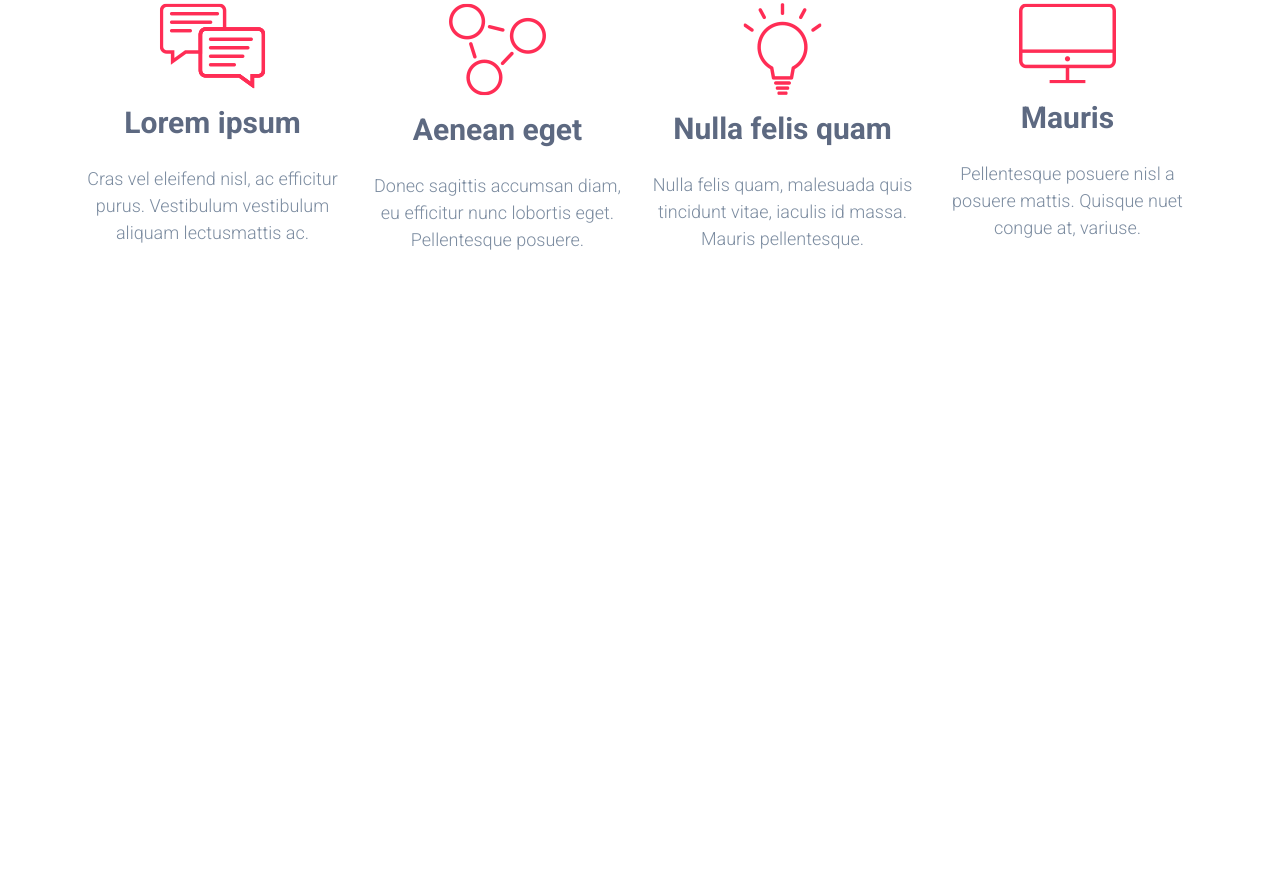
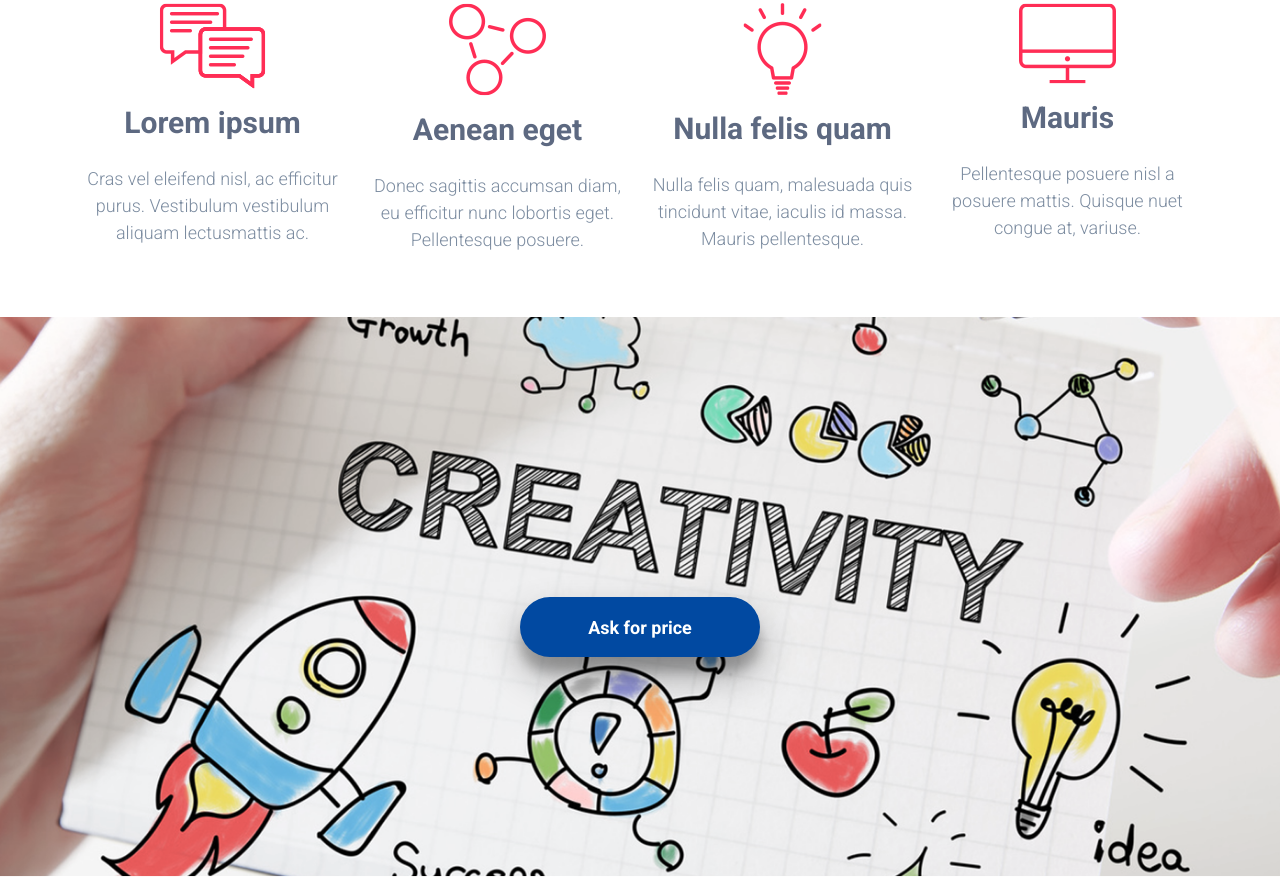
Before and after one commit to developer-abdulaziz/pax_psdToHtml, a website: page index.html in a window 1280 px wide. Shown: the part 1275-2152 px from the top of the page. Before the commit the page ends 1592 px from the top, so only its background shows below. Drawn offline with nearby package versions, Linux system fonts and the light colour scheme.

Commit message:
creativiy banner section add

```diff
--- a/assets/css/style.css
+++ b/assets/css/style.css
@@ -120,3 +120,20 @@ nav ul li {
     font-weight: 300;
     text-align: center;
 }
+
+/*========= creativity banner section  =========*/
+.creativity {
+    background-image: url(/assets/image/creativity\ banner.png);
+    background-repeat: no-repeat;
+    background-position: center;
+    background-size: cover;
+    height: 70vh;
+    display: flex;
+    align-items: center;
+    justify-content: center;
+    padding-top: 60px;
+}
+.creativity .btn_primary {
+    background-color: #0149a1;
+    box-shadow: rgba(0, 0, 0, 0.3) 0px 19px 38px, rgba(0, 0, 0, 0.22) 0px 15px 12px;
+}
--- a/index.html
+++ b/index.html
@@ -67,6 +67,7 @@
       <!-- service section  -->
       <section class="container">
         <div class="row">
+          <!-- service 0ne  -->
           <div class="col-lg-3 col-md-6 mb-5">
             <div class="service">
               <img src="assets/image/01.png" alt="">
@@ -75,6 +76,7 @@
             </div>
           </div>
 
+          <!-- service two -->
           <div class="col-lg-3 col-md-6 mb-5">
             <div class="service">
               <img src="assets/image/02.png" alt="">
@@ -83,6 +85,7 @@
             </div>
           </div>
 
+          <!-- service three  -->
           <div class="col-lg-3 col-md-6 mb-5">
             <div class="service">
               <img src="assets/image/03.png" alt="">
@@ -91,7 +94,7 @@
             </div>
           </div>
 
-
+          <!-- service four  -->
           <div class="col-lg-3 col-md-6 mb-5">
             <div class="service">
               <img src="assets/image/04.png" alt="">
@@ -101,6 +104,12 @@
           </div>
         </div>
       </section>
+
+
+      <!-- creativity banner section  -->
+      <section class="creativity">
+        <a class="btn_primary" href="http://">Ask for price</a>
+      </section>
     </main>
     <!-- bootstrap js  -->
     <script src="js/bootstrap.bundle.js"></script>
```
Also changed, not shown: assets/image/creativity banner.png (added).
